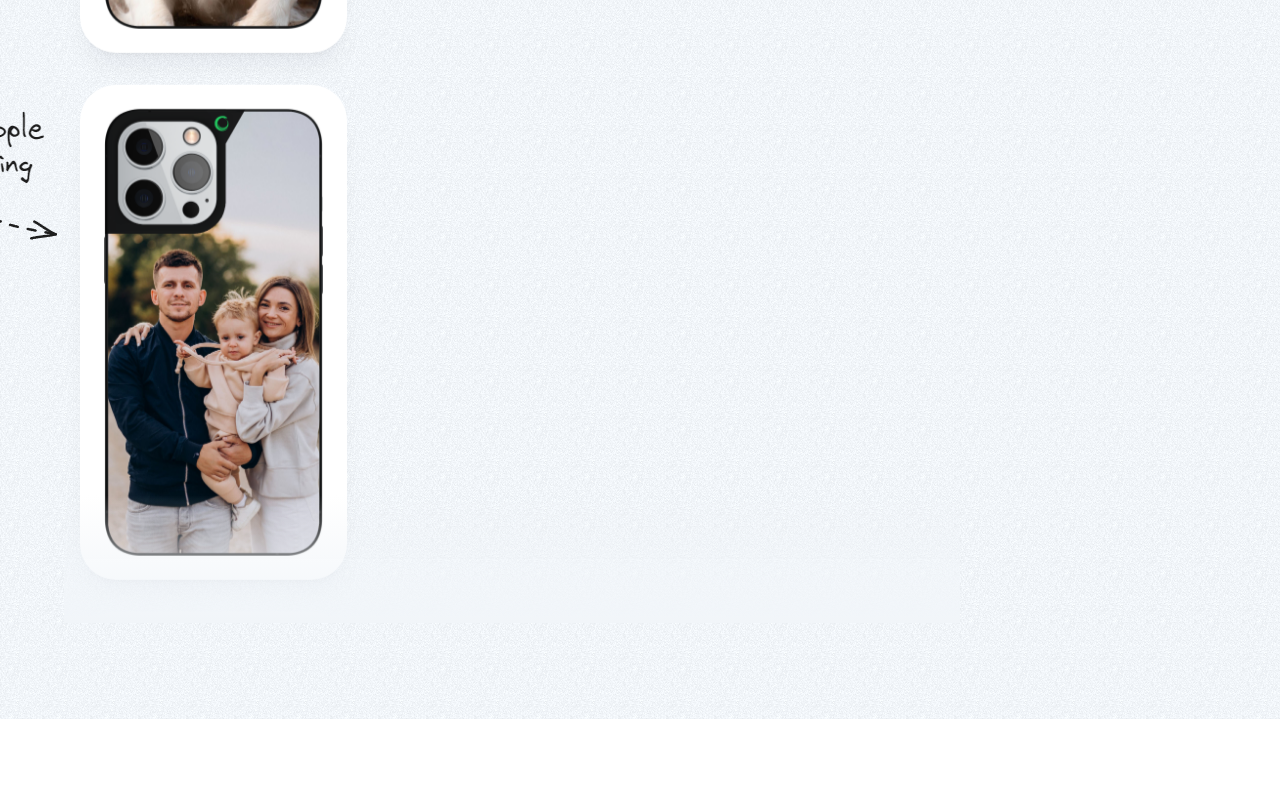
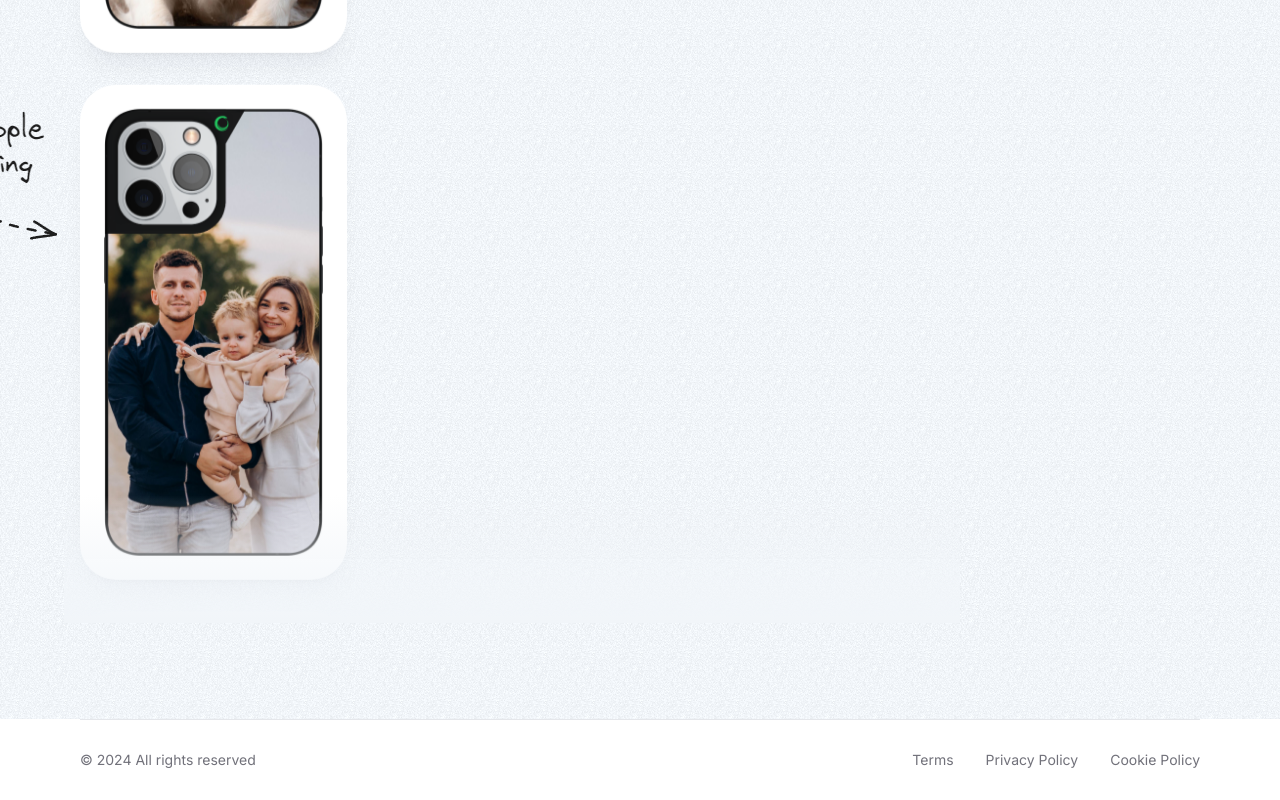
Before and after one commit to Omar-Ryan/E-Commerce-OR, a Next.js app: page / in a window 1280 px wide. Shown: the part 1885-2685 px from the top of the page. Before the commit the page ends 2604 px from the top, so only its background shows below. Built offline with nearby package versions, Linux system fonts and the light colour scheme; no server answers.

Commit message:
add the  footer sec and some changings

```diff
--- a/src/app/layout.tsx
+++ b/src/app/layout.tsx
@@ -2,6 +2,7 @@ import type { Metadata } from "next";
 import { Inter } from "next/font/google";
 import "./globals.css";
 import Navbar from "@/components/Navbar";
+import Footer from "@/components/Footer";
 
 const inter = Inter({ subsets: ["latin"] });
 
@@ -20,6 +21,7 @@ export default function RootLayout({
       <body className={inter.className}>
         <Navbar />
         {children}
+        <Footer />
       </body>
     </html>
   );
--- a/src/app/page.tsx
+++ b/src/app/page.tsx
@@ -5,7 +5,7 @@ import { Reviews } from "@/components/Reviews";
 // import { buttonVariants } from "@/components/ui/button";
 import { ArrowRight, Check, Star } from "lucide-react";
 // import Link from "next/link";
-import Image from "next/image";
+// import Image from "next/image";
 
 export default function Home() {
   return (
@@ -15,15 +15,8 @@ export default function Home() {
           <div className="col-span-2 px-6 lg:px-0 lg:pt-4">
             <div className="relative mx-auto text-center lg:text-left flex flex-col items-center lg:items-start">
               <div className="absolute w-28 left-0 -top-20 hidden lg:block">
-                <div className="absolute inset-x-0 bottom-0 bg-gradient-to-t via-slate-50/50 from-slate-50 h-28 imageContainer" />
-                <Image
-                  src="/snake-1.png"
-                  className="w-full"
-                  alt="snake-1"
-                  layout="responsive"
-                  width={100}
-                  height={100}
-                />
+                <div className="absolute inset-x-0 bottom-0 bg-gradient-to-t via-slate-50/50 from-slate-50 h-28" />
+                <img src="/snake-1.png" className="w-full" alt="snake-1" />
               </div>
 
               <h1 className="relative w-fit tracking-tight text-balance mt-16 font-bold !leading-tight text-gray-900 text-5xl md:text-6xl lg:text-7xl">
--- /dev/null
+++ b/src/components/Footer.tsx
@@ -0,0 +1,45 @@
+import Link from "next/link";
+import MaxWidthWrapper from "./MaxWidthWrapper";
+
+const Footer = () => {
+  return (
+    <footer className="bg-white h-20 relative">
+      <MaxWidthWrapper>
+        <div className="border-t border-gray-200" />
+
+        <div className="h-full flex flex-col md:flex-row md:justify-between justify-center items-center">
+          <div className="text-center md:text-left pb-2 md:pb-0">
+            <p className="text-sm text-muted-foreground">
+              &copy; {new Date().getFullYear()} All rights reserved
+            </p>
+          </div>
+
+          <div className="flex items-center justify-center">
+            <div className="flex space-x-8">
+              <Link
+                href="#"
+                className="text-sm text-muted-foreground hover:text-gray-600"
+              >
+                Terms
+              </Link>
+              <Link
+                href="#"
+                className="text-sm text-muted-foreground hover:text-gray-600"
+              >
+                Privacy Policy
+              </Link>
+              <Link
+                href="#"
+                className="text-sm text-muted-foreground hover:text-gray-600"
+              >
+                Cookie Policy
+              </Link>
+            </div>
+          </div>
+        </div>
+      </MaxWidthWrapper>
+    </footer>
+  );
+};
+
+export default Footer;
--- a/src/components/Phone.tsx
+++ b/src/components/Phone.tsx
@@ -1,5 +1,5 @@
 import { cn } from "@/lib/utils";
-import Image from "next/image";
+// import Image from "next/image";
 import { HTMLAttributes } from "react";
 
 interface PhoneProps extends HTMLAttributes<HTMLDivElement> {
@@ -16,7 +16,7 @@ const Phone = ({ imgSrc, className, dark = false, ...props }: PhoneProps) => {
       )}
       {...props}
     >
-      <div className="imageContainer">
+      {/* <div className="imageContainer">
         <Image
           src={
             dark
@@ -29,16 +29,22 @@ const Phone = ({ imgSrc, className, dark = false, ...props }: PhoneProps) => {
           width={100}
           height={100}
         />
-      </div>
+      </div> */}
+      <img
+        src={
+          dark
+            ? "/phone-template-dark-edges.png"
+            : "/phone-template-white-edges.png"
+        }
+        className="pointer-events-none z-50 select-none"
+        alt="phone image"
+      />
 
-      <div className="absolute -z-10 inset-0 imageContainer">
-        <Image
+      <div className="absolute -z-10 inset-0 ">
+        <img
           src={imgSrc}
           className="object-cover min-w-full min-h-full"
           alt="overlaying phone image"
-          layout="responsive"
-          width={100}
-          height={100}
         />
       </div>
     </div>
```
